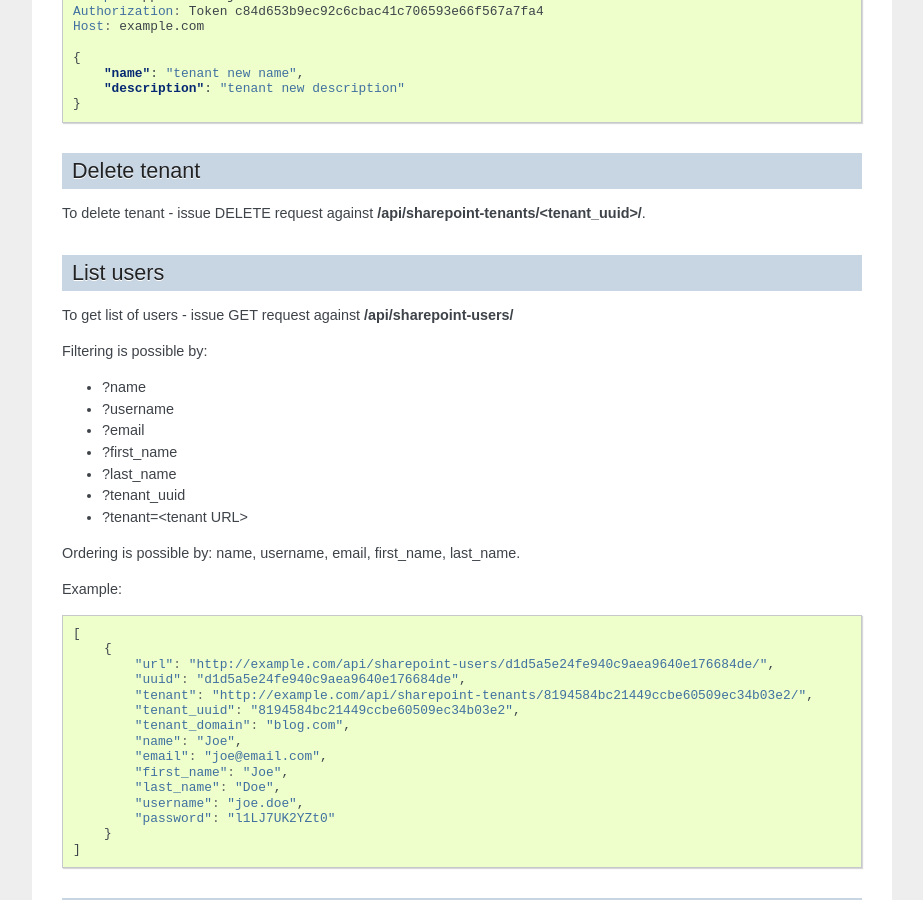
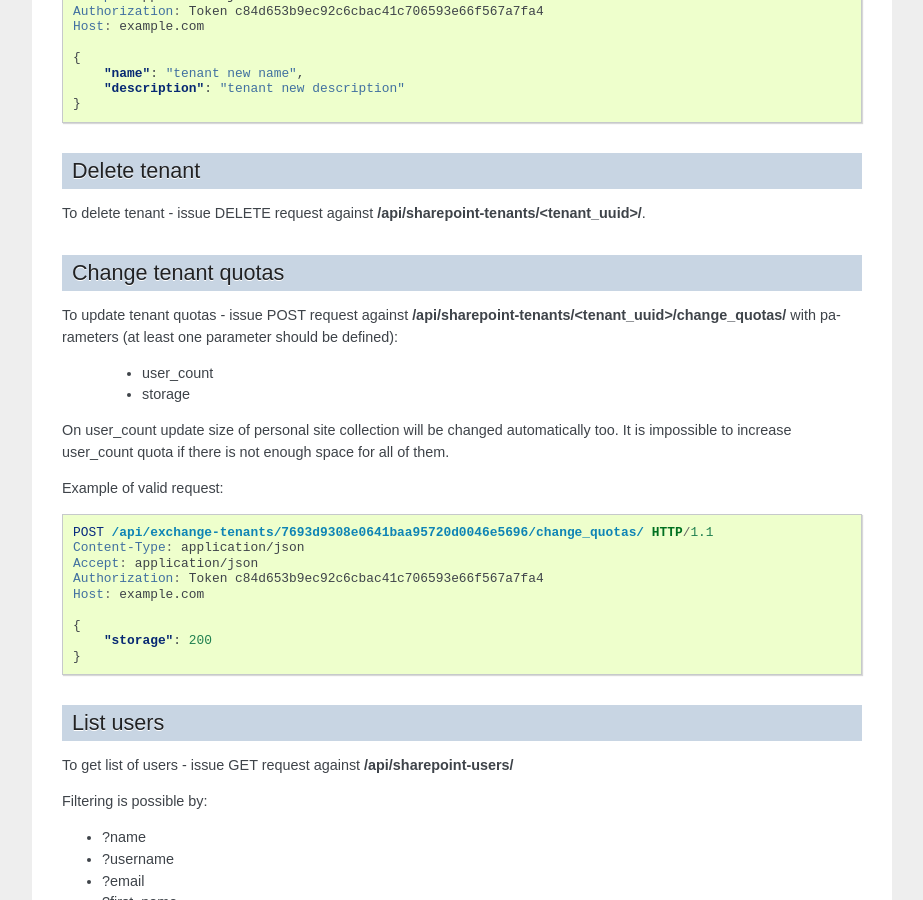
Before and after one commit to opennode/waldur-saltstack, a Sphinx documentation site: the page built from docs/api.rst, in a window 1280 px wide and 900 px high, scrolled down 17112 px. Shown: the whole window, without its empty margins (198-1121 px from the left). Built offline with Sphinx 7.4.7, drawn with Linux system fonts in a browser that asks for light colours; the version number is read from the project's files by our own code.

Commit message:
Finish sharepoint tenant quotas change endpoint
 - nc-1153
 - add docs
 - correct serializer validation

```diff
--- a/docs/sharepoint.rst
+++ b/docs/sharepoint.rst
@@ -221,6 +221,33 @@ Delete tenant
 -------------
 
 To delete tenant - issue DELETE request against **/api/sharepoint-tenants/<tenant_uuid>/**.
+
+
+Change tenant quotas
+--------------------
+
+To update tenant quotas - issue POST request against **/api/sharepoint-tenants/<tenant_uuid>/change_quotas/** with
+parameters (at least one parameter should be defined):
+ - user_count
+ - storage
+
+On user_count update size of personal site collection will be changed automatically too.
+It is impossible to increase user_count quota if there is not enough space for all of them.
+
+
+Example of valid request:
+
+.. code-block:: http
+
+    POST /api/exchange-tenants/7693d9308e0641baa95720d0046e5696/change_quotas/ HTTP/1.1
+    Content-Type: application/json
+    Accept: application/json
+    Authorization: Token c84d653b9ec92c6cbac41c706593e66f567a7fa4
+    Host: example.com
+
+    {
+        "storage": 200
+    }
 
 
 List users
```
Also changed, not shown: 2 other files.
